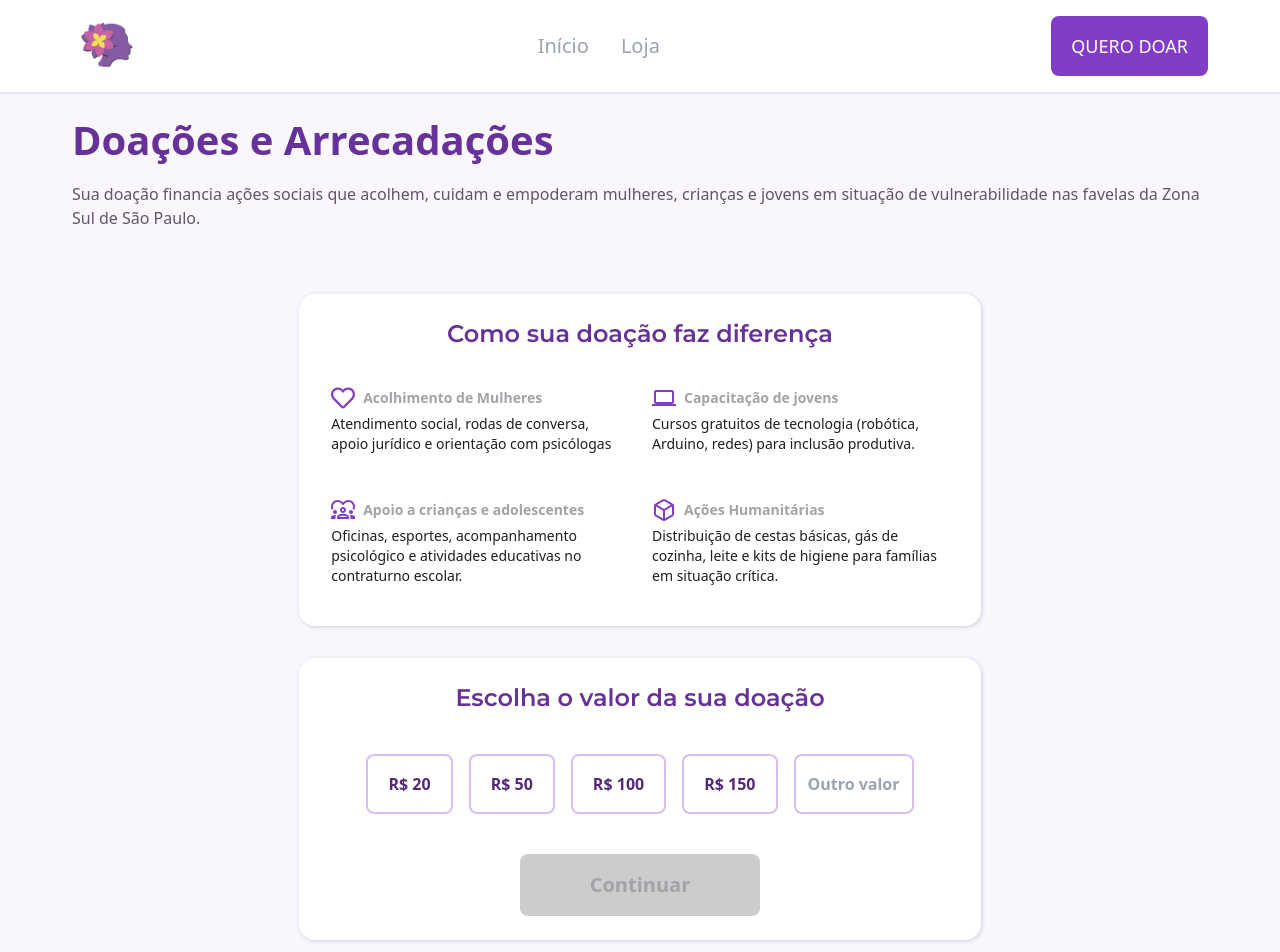
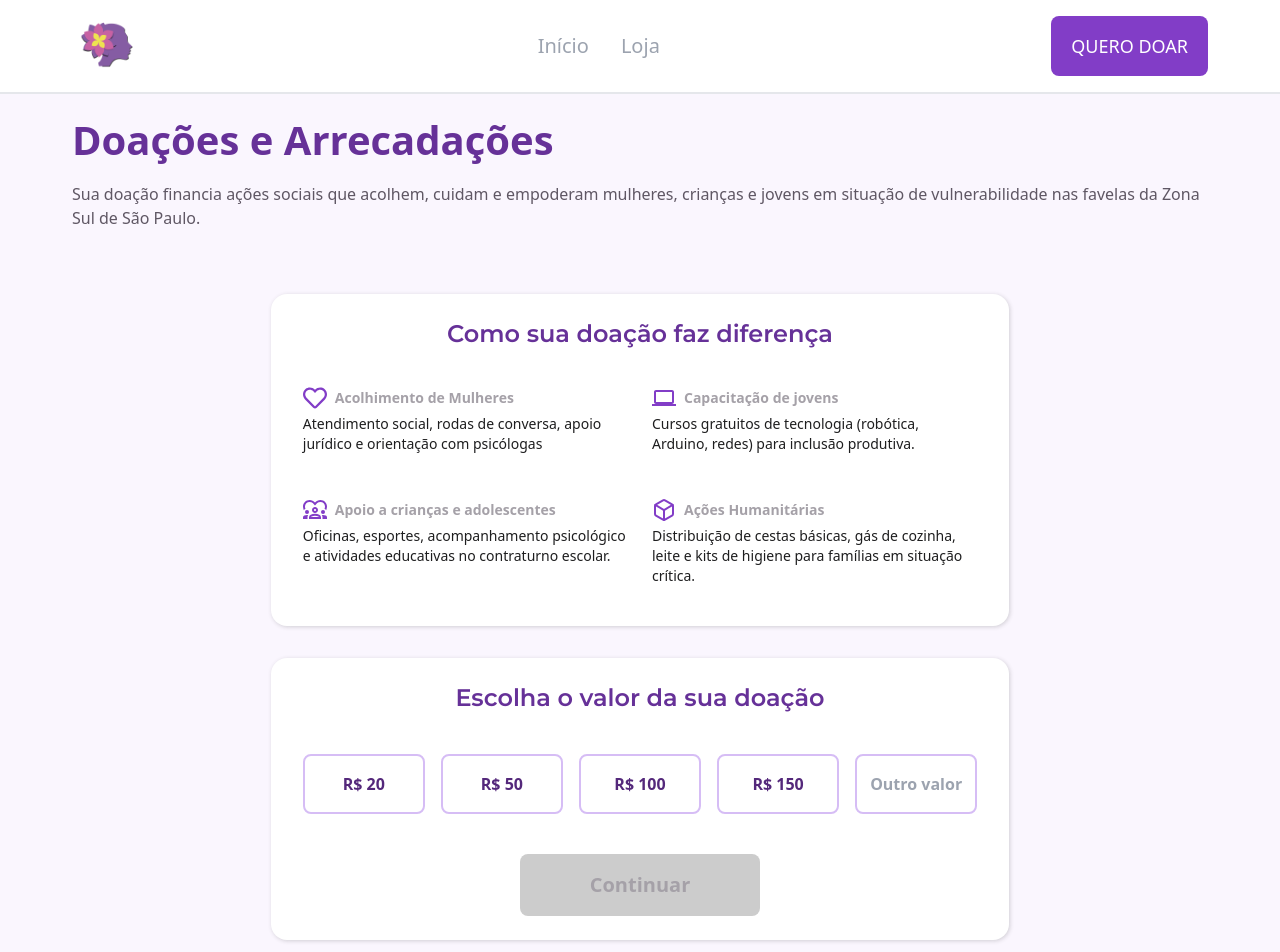
Before and after one commit to Projeto-FrontEnd-Fusion/Aceve-website-development, a Next.js app: page /quero-doar in a window 1280 px wide. Shown: the top 952 px of the page. Built offline with nearby package versions, Linux system fonts and the light colour scheme.

Commit message:
refactor: minor adjustments regarding title position, section and buttons width

```diff
--- a/src/app/quero-doar/page.tsx
+++ b/src/app/quero-doar/page.tsx
@@ -41,7 +41,7 @@ function QueroDoar() {
   return (
     <main
       className="flex flex-col min-h-screen bg-[#FAF6FE] items-center py-8
-      px-4 mobileMicro:px-8 mobileMini:px-16 mobileSmall:px-20 mobileLarger:px-30 mobileXLarger:px-36 tablet:px-8 laptop:px-32 desktop:px-[72px]"
+      px-4 mobileXLarger:px-8 laptop:px-[72px]"
     >
       <div className="flex flex-col tablet:w-full tablet:gap-8 items-center">
 
@@ -56,7 +56,7 @@ function QueroDoar() {
 
         <section
           className="flex py-6 flex-col items-center gap-5
-        w-full desktop:w-[60%]
+        w-full desktop:w-[65%]
         md:rounded-2xl md:shadow-[1px_1px_4px_rgba(52,52,52,0.2)]
         md:bg-white-normal"
         >
@@ -86,7 +86,7 @@ function QueroDoar() {
           className="flex flex-col items-center justify-center w-full gap-5 tablet:gap-10
         bg-[#FAF6FE] tablet:bg-[#fff] tablet:rounded-[16px]
         tablet:py-[16px] tablet:px-[32px] desktop:py-[24px]
-        tablet:w-full desktop:w-[60%]
+        tablet:w-full desktop:w-[65%]
         md:shadow-[1px_1px_4px_rgba(52,52,52,0.2)]"
         >
           <h2
--- a/src/components/DonationOptions/DonationOptions.tsx
+++ b/src/components/DonationOptions/DonationOptions.tsx
@@ -41,8 +41,8 @@ const FixedValue = ({ donationValue, option, setDonationValue, setInputOtherValu
     <label
       className={`
         cursor-pointer relative flex justify-center items-center
-        w-full tablet:w-fit
-        rounded-[8px] py-[16px] px-[20px] border-2
+        w-full
+        rounded-[8px] py-4 px-2 border-2
         active:bg-[#D6BDF5] focus:outline-[#54287B] focus:outline focus:outline-2
         ${selectedStyles.background}
       `}
@@ -65,7 +65,7 @@ const FixedValue = ({ donationValue, option, setDonationValue, setInputOtherValu
       />
       <span
         className={`
-          w-fit font-semibold flex items-center justify-center
+          font-semibold flex items-center justify-center
           ${selectedStyles.text}
         `}
       >
@@ -119,7 +119,7 @@ const CustomValue = ({ buttonOptions, donationValue, inputOtherValue, setDonatio
       onClick={handleReset}
       inputMode="numeric"
       onChange={(e) => handleInputChange(e.target.value)}
-      className={`flex w-full items-center justify-center tablet:w-[120px] rounded-[8px] border-2 py-[16px] px-[8px]
+      className={`flex w-full items-center text-base justify-center rounded-[8px] border-2 py-4 px-2
         font-semibold text-[#5F5764] text-center
         focus:outline-[#823DC7] hover:bg-[#F2EBFC]
         ${isActiveStyles}
@@ -140,7 +140,7 @@ export const DonationOptions = () => {
 
   return (
     <>
-      <span className='flex flex-col w-full tablet:flex-row gap-4 tablet:justify-center'>
+      <span className='flex flex-col w-full tablet:flex-row gap-4 tablet:justify-around'>
         {buttonOptions.map((option) => {
           return (
             <FixedValue
@@ -162,9 +162,9 @@ export const DonationOptions = () => {
       </span>
       <button
         className="bg-[#823DC7] w-full tablet:w-[240px] px-[20px] py-[16px] rounded-[8px] cursor-pointer
-    text-[#FFF] text-[20px] font-semibold
-    disabled:bg-[#CCC] disabled:text-[#A5A1A8]
-    hover:bg-[#663198] focus:outline-[#D6BDF5] active:bg-[#54287B]"
+          text-[#FFF] text-[20px] font-semibold
+          disabled:bg-[#CCC] disabled:text-[#A5A1A8]
+          hover:bg-[#663198] focus:outline-[#D6BDF5] active:bg-[#54287B]"
         type='button'
         disabled={donationValue === null || donationValue === 0}
         onClick={() => { router.push('/quero-doar/metodos') }}>
```
